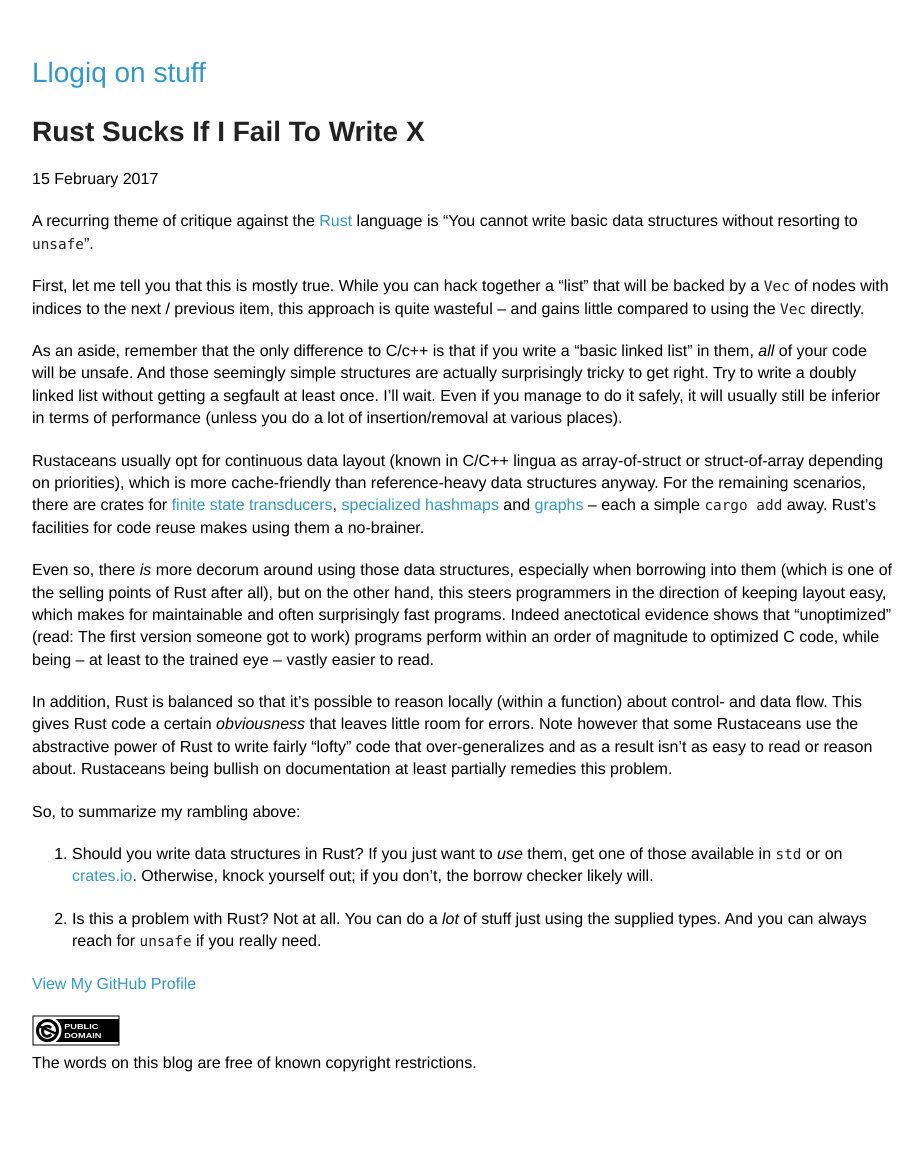
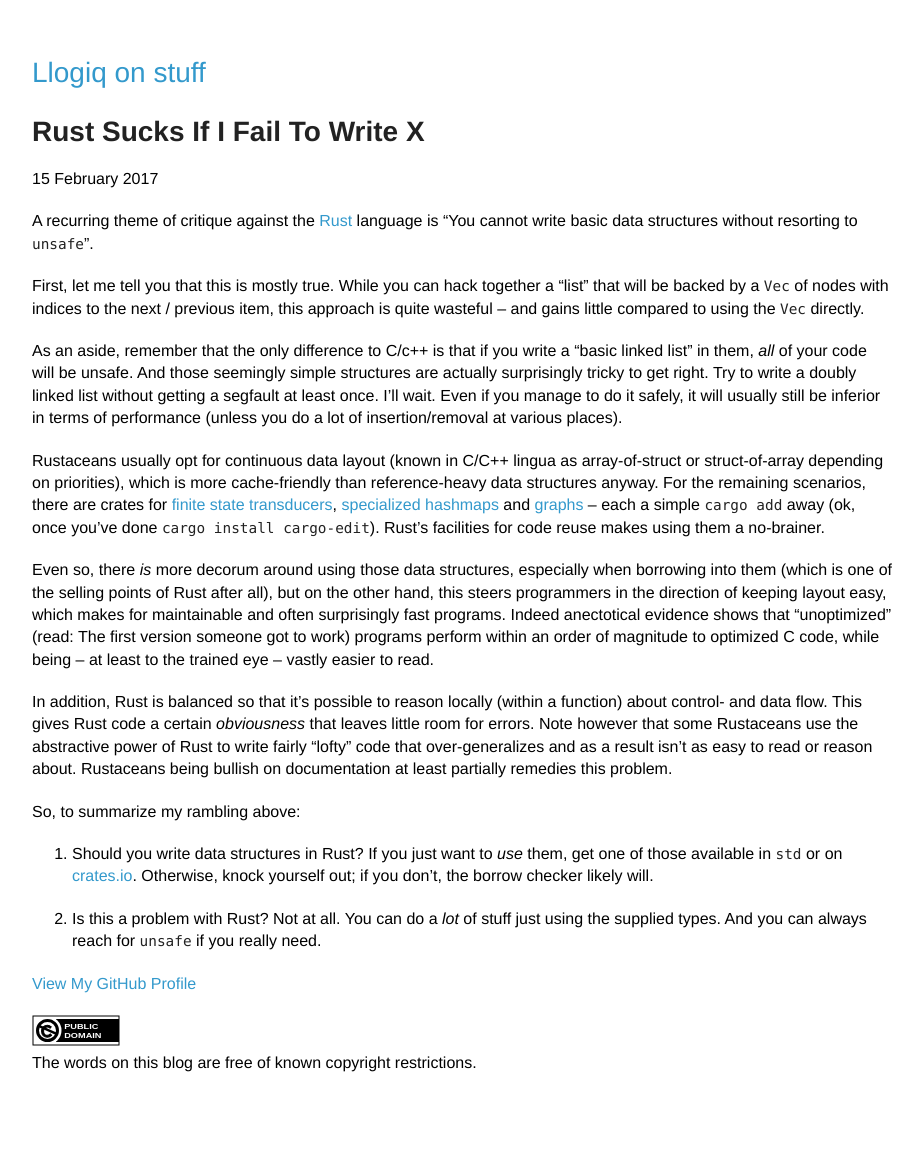
Before and after one commit to llogiq/llogiq.github.io, a Jekyll site: the page built from _posts/2017-02-15-sucks.md, in a window 1280 px wide. Shown: the whole page, without its empty margins (178-1101 px from the left). Built offline with Jekyll 4.4.1, drawn with Linux system fonts in a browser that asks for light colours.

Commit message:
plug cargo-edit

```diff
--- a/_posts/2017-02-15-sucks.md
+++ b/_posts/2017-02-15-sucks.md
@@ -23,8 +23,9 @@ Rustaceans usually opt for continuous data layout (known in C/C++ lingua as
 array-of-struct or struct-of-array depending on priorities), which is more
 cache-friendly than reference-heavy data structures anyway. For the remaining
 scenarios, there are crates for [finite state transducers], [specialized
-hashmaps] and [graphs] – each a simple `cargo add` away. Rust's facilities for
-code reuse makes using them a no-brainer.
+hashmaps] and [graphs] – each a simple `cargo add` away (ok, once you've done
+`cargo install cargo-edit`). Rust's facilities for code reuse makes using them
+a no-brainer.
 
 Even so, there *is* more decorum around using those data structures, especially
 when borrowing into them (which is one of the selling points of Rust after
```
